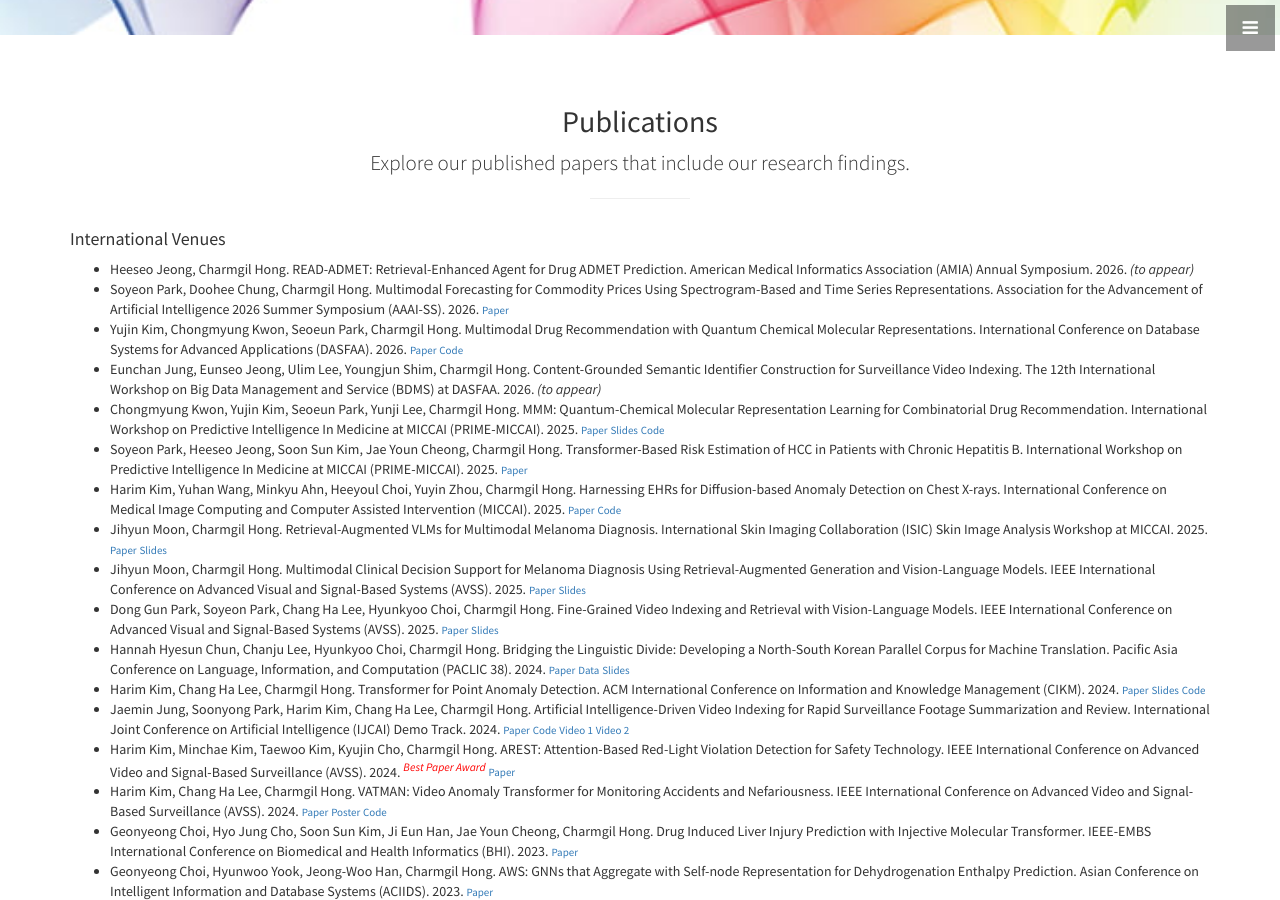
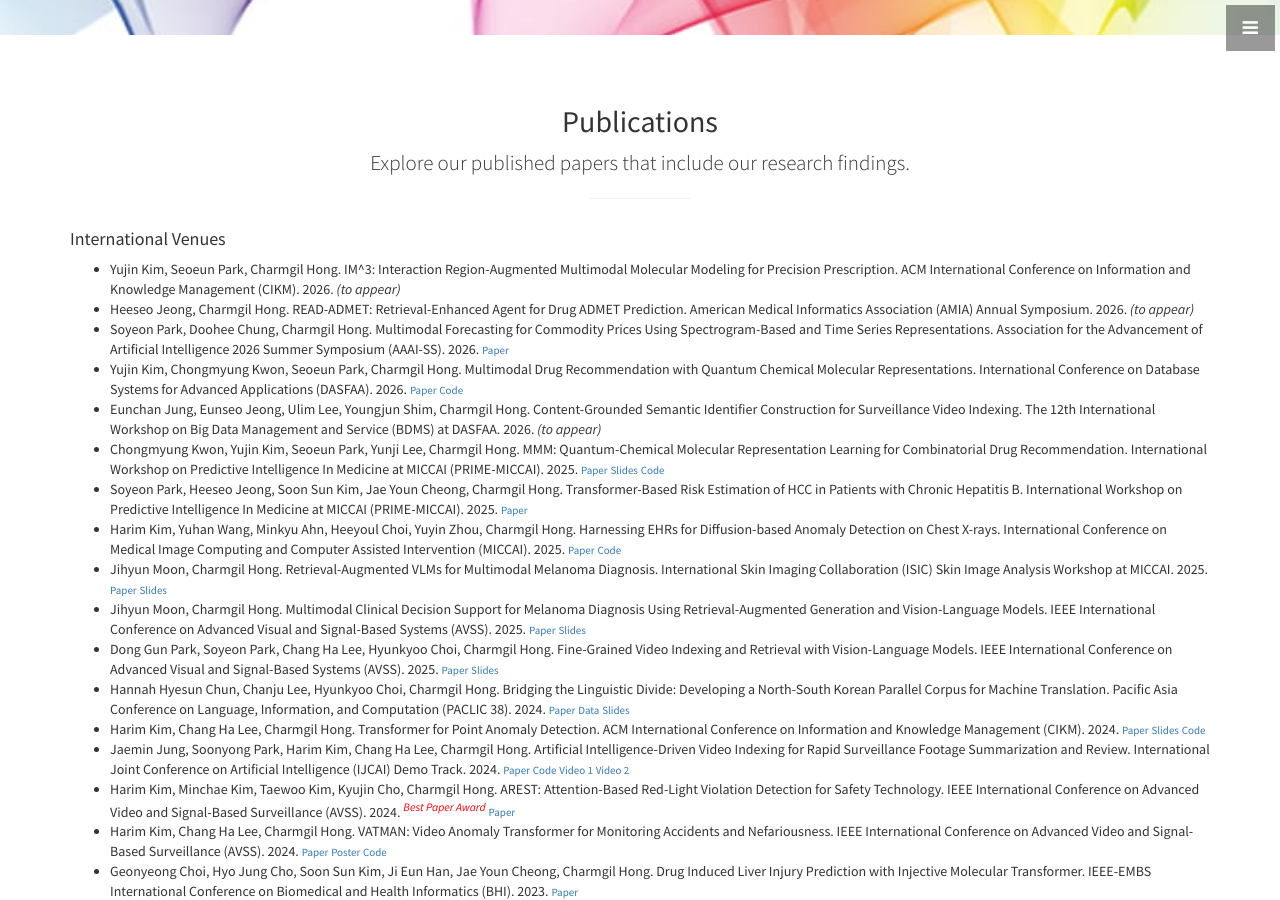
Before and after one commit to nth221/nth221.github.io, a Jekyll site: the page built from index.html, in a window 1280 px wide and 900 px high, scrolled down 3500 px. Built offline with Jekyll 4.4.1, drawn with Linux system fonts in a browser that asks for light colours; some of the changed text lies outside the part shown.

Commit message:
modified:   _includes/portfolio.html

```diff
--- a/_includes/portfolio.html
+++ b/_includes/portfolio.html
@@ -9,6 +9,9 @@
           <div class="col-lg-12 text-justify">
             <h4>International Venues</h4>
             <ul class="publication-list">
+              <li>Yujin Kim, Seoeun Park, Charmgil Hong. IM^3: Interaction Region-Augmented Multimodal Molecular Modeling for Precision Prescription. ACM International Conference on Information and Knowledge Management (CIKM). 2026.
+              	<em>(to appear)</em>
+              </li>
               <li>Heeseo Jeong, Charmgil Hong. READ-ADMET: Retrieval-Enhanced Agent for Drug ADMET Prediction. American Medical Informatics Association (AMIA) Annual Symposium. 2026.
               	<em>(to appear)</em>
               </li>
@@ -70,14 +73,23 @@
             </ul>
             <h4>Domestic Venues (Korea)</h4>
             <ul class="publication-list">
-              <li>Soyeon Park, Charmgil Hong. Vision-Language Model-Based In-Hospital Mortality Prediction Using Chest X-rays and Temporal EHR Tokens. Korea Computer Congress (KCC). 2026. <em>(to appear)</em></li>
-              <li>Yujin Kim, Seoeun Park, Charmgil Hong. DDI-Aware Medication Recommendation Using IRI-Based Quantum Chemical Representations. Korea Computer Congress (KCC). 2026. <em>(to appear)</em></li>
-              <li>Seonghyun Lee, Heewon Jung, Doohee Chung, Charmgil Hong. Contrastive Learning-Based Multimodal Framework for Aligning Price Time Series with Natural Language Semantic Space. Korea Computer Congress (KCC). 2026. <em>(to appear)</em></li>
-              <li>Seonghyun Lee, Shih-Yi Chien, Charmgil Hong. A BERTopic-Based Analysis of Topical Structure and Temporal Trends in AR/MR Research at the HCII (2007–2025). Korea Computer Congress (KCC). 2026. <em>(to appear)</em></li>
-              <li>Heeseo Jeong, Charmgil Hong. Evidence-Grounded ADMET Prediction: An Interpretable Approach with Retrieval-Augmented LLM. Korea Computer Congress (KCC). 2026. <em>(to appear)</em></li>
-              <li>Yunseong Choi, Seulkee Park, Jong-Bok Kim, Charmgil Hong. Analyzing Response Alignment and Negative Preference in Large Language Models for Negative Polarity Questions. Korea Computer Congress (KCC). 2026. <em>(to appear)</em></li>
-              <li>Yunseong Choi, Seulkee Park, Jong-Bok Kim, Charmgil Hong. Metaphor Span Extraction in Korean Informal Text: An Analysis of Prompting Strategies in Large Language Models. Korea Computer Congress (KCC). 2026. <em>(to appear)</em></li>
-              <li>Seoeun Park, Yujin Kim, Charmgil Hong. Drug-Induced Liver Injury Prediction Using Multimodal Molecular Representations. Korea Computer Congress (KCC). 2026. <em>(to appear)</em></li>
+              <li>Soyeon Park, Charmgil Hong. Vision-Language Model-Based In-Hospital Mortality Prediction Using Chest X-rays and Temporal EHR Tokens. Korea Computer Congress (KCC). 2026.
+              	<span class="res"><a href="https://www.dbpia.co.kr/journal/articleDetail?nodeId=NODE12929636" target="_blank">Paper</a></span></li>
+              <li>Yujin Kim, Seoeun Park, Charmgil Hong. DDI-Aware Medication Recommendation Using IRI-Based Quantum Chemical Representations. Korea Computer Congress (KCC). 2026.
+              	<span class="res"><a href="https://www.dbpia.co.kr/journal/articleDetail?nodeId=NODE12929365" target="_blank">Paper</a></span></li>
+              <li>Seonghyun Lee, Heewon Jung, Doohee Chung, Charmgil Hong. Contrastive Learning-Based Multimodal Framework for Aligning Price Time Series with Natural Language Semantic Space. Korea Computer Congress (KCC). 2026.
+              	<span class="res"><a href="https://www.dbpia.co.kr/journal/articleDetail?nodeId=NODE12929623" target="_blank">Paper</a></span></li>
+              <li>Seonghyun Lee, Shih-Yi Chien, Charmgil Hong. A BERTopic-Based Analysis of Topical Structure and Temporal Trends in AR/MR Research at the HCII (2007–2025). Korea Computer Congress (KCC). 2026.
+              	<span class="res"><a href="https://www.dbpia.co.kr/journal/articleDetail?nodeId=NODE12929366" target="_blank">Paper</a></span></li>
+              <li>Heeseo Jeong, Charmgil Hong. Evidence-Grounded ADMET Prediction: An Interpretable Approach with Retrieval-Augmented LLM. Korea Computer Congress (KCC). 2026.
+              	<span class="award"><em>Best Paper Award</em></span>
+              	<span class="res"><a href="https://www.dbpia.co.kr/journal/articleDetail?nodeId=NODE12929634" target="_blank">Paper</a></span></li>
+              <li>Yunseong Choi, Seulkee Park, Jong-Bok Kim, Charmgil Hong. Analyzing Response Alignment and Negative Preference in Large Language Models for Negative Polarity Questions. Korea Computer Congress (KCC). 2026.
+              	<span class="res"><a href="https://www.dbpia.co.kr/journal/articleDetail?nodeId=NODE12929471" target="_blank">Paper</a></span></li>
+              <li>Yunseong Choi, Seulkee Park, Jong-Bok Kim, Charmgil Hong. Metaphor Span Extraction in Korean Informal Text: An Analysis of Prompting Strategies in Large Language Models. Korea Computer Congress (KCC). 2026.
+              	<span class="res"><a href="https://www.dbpia.co.kr/journal/articleDetail?nodeId=NODE12929470" target="_blank">Paper</a></span></li>
+              <li>Seoeun Park, Yujin Kim, Charmgil Hong. Drug-Induced Liver Injury Prediction Using Multimodal Molecular Representations. Korea Computer Congress (KCC). 2026.
+              	<span class="res"><a href="https://www.dbpia.co.kr/journal/articleDetail?nodeId=NODE12929368" target="_blank">Paper</a></span></li>
               <li>Heeseo Jeong, Dajeong Lee, Kyujin Cho, Charmgil Hong. Predictive Data Analysis-Based Modeling of Future Electric Vehicle Driving Range. KIPS Transactions on Software and Data Engineering (KTSDE). 2026.
               	<span class="res"><a href="https://tkips.kips.or.kr/digital-library/105675" target="_blank">Paper</a></span></li>
               <!-- 2025 -->
```
Also changed, not shown: other parts of _includes/portfolio.html (+2 -2 lines).
